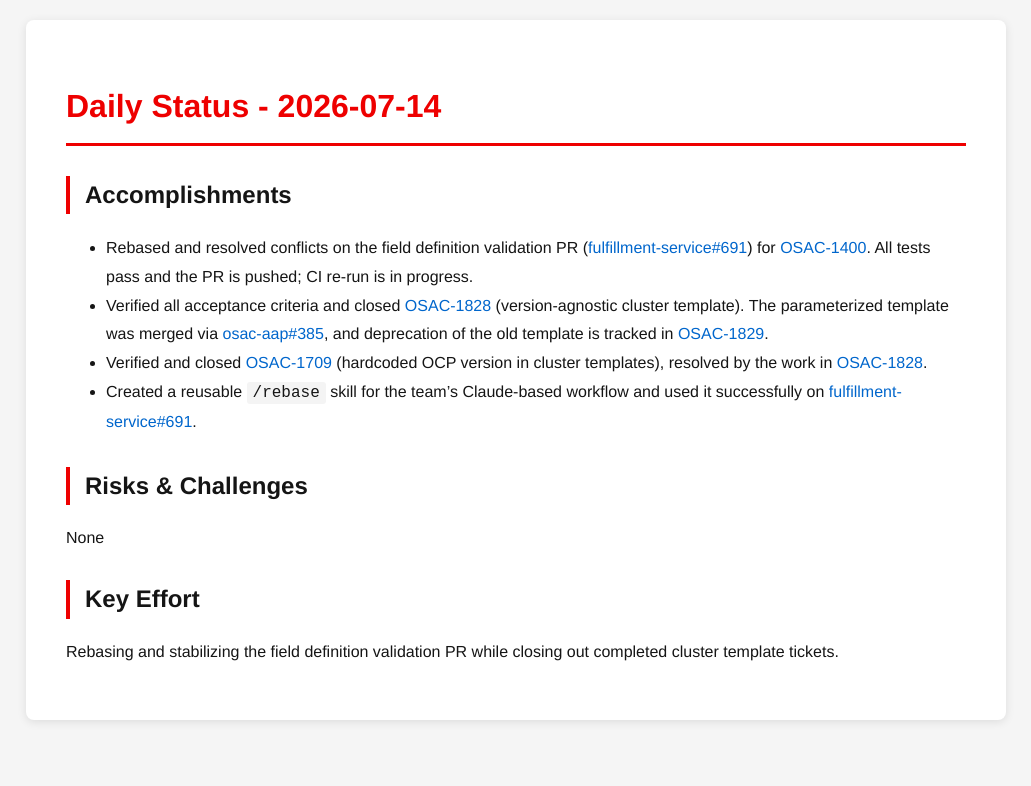
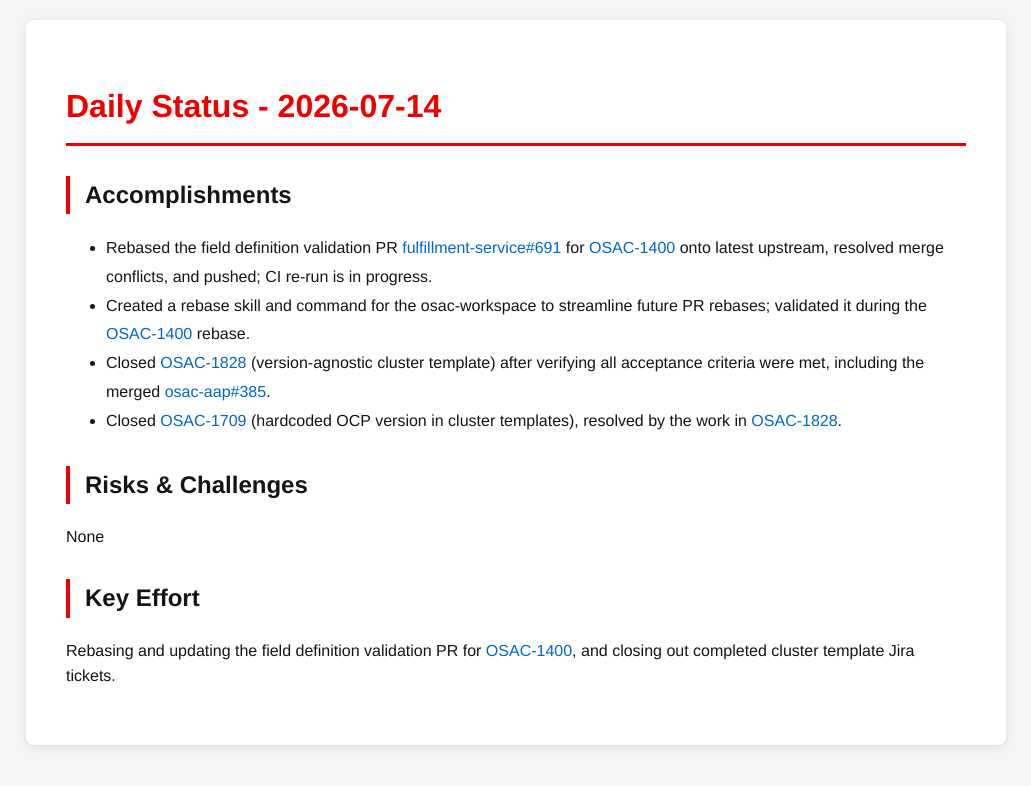
Before and after one commit to tzvatot/daily-status, a Jekyll site: the page built from 2026-07-14.md, in a window 1280 px wide. Shown: the top 786 px of the page, without its empty margins (124-1155 px from the left). Built offline with Jekyll 4.4.1, drawn with Linux system fonts in a browser that asks for light colours.

Commit message:
Daily status update - 2026-07-14

```diff
--- a/2026-07-14.md
+++ b/2026-07-14.md
@@ -7,13 +7,13 @@ date: 2026-07-14
 # Daily Status - 2026-07-14
 
 ## Accomplishments
-- Rebased and resolved conflicts on the field definition validation PR ([fulfillment-service#691](https://github.com/osac-project/fulfillment-service/pull/691)) for [OSAC-1400](https://redhat.atlassian.net/browse/OSAC-1400). All tests pass and the PR is pushed; CI re-run is in progress.
-- Verified all acceptance criteria and closed [OSAC-1828](https://redhat.atlassian.net/browse/OSAC-1828) (version-agnostic cluster template). The parameterized template was merged via [osac-aap#385](https://github.com/osac-project/osac-aap/pull/385), and deprecation of the old template is tracked in [OSAC-1829](https://redhat.atlassian.net/browse/OSAC-1829).
-- Verified and closed [OSAC-1709](https://redhat.atlassian.net/browse/OSAC-1709) (hardcoded OCP version in cluster templates), resolved by the work in [OSAC-1828](https://redhat.atlassian.net/browse/OSAC-1828).
-- Created a reusable `/rebase` skill for the team's Claude-based workflow and used it successfully on [fulfillment-service#691](https://github.com/osac-project/fulfillment-service/pull/691).
+- Rebased the field definition validation PR [fulfillment-service#691](https://github.com/osac-project/fulfillment-service/pull/691) for [OSAC-1400](https://redhat.atlassian.net/browse/OSAC-1400) onto latest upstream, resolved merge conflicts, and pushed; CI re-run is in progress.
+- Created a rebase skill and command for the osac-workspace to streamline future PR rebases; validated it during the [OSAC-1400](https://redhat.atlassian.net/browse/OSAC-1400) rebase.
+- Closed [OSAC-1828](https://redhat.atlassian.net/browse/OSAC-1828) (version-agnostic cluster template) after verifying all acceptance criteria were met, including the merged [osac-aap#385](https://github.com/osac-project/osac-aap/pull/385).
+- Closed [OSAC-1709](https://redhat.atlassian.net/browse/OSAC-1709) (hardcoded OCP version in cluster templates), resolved by the work in [OSAC-1828](https://redhat.atlassian.net/browse/OSAC-1828).
 
 ## Risks & Challenges
 None
 
 ## Key Effort
-Rebasing and stabilizing the field definition validation PR while closing out completed cluster template tickets.
+Rebasing and updating the field definition validation PR for [OSAC-1400](https://redhat.atlassian.net/browse/OSAC-1400), and closing out completed cluster template Jira tickets.
```
